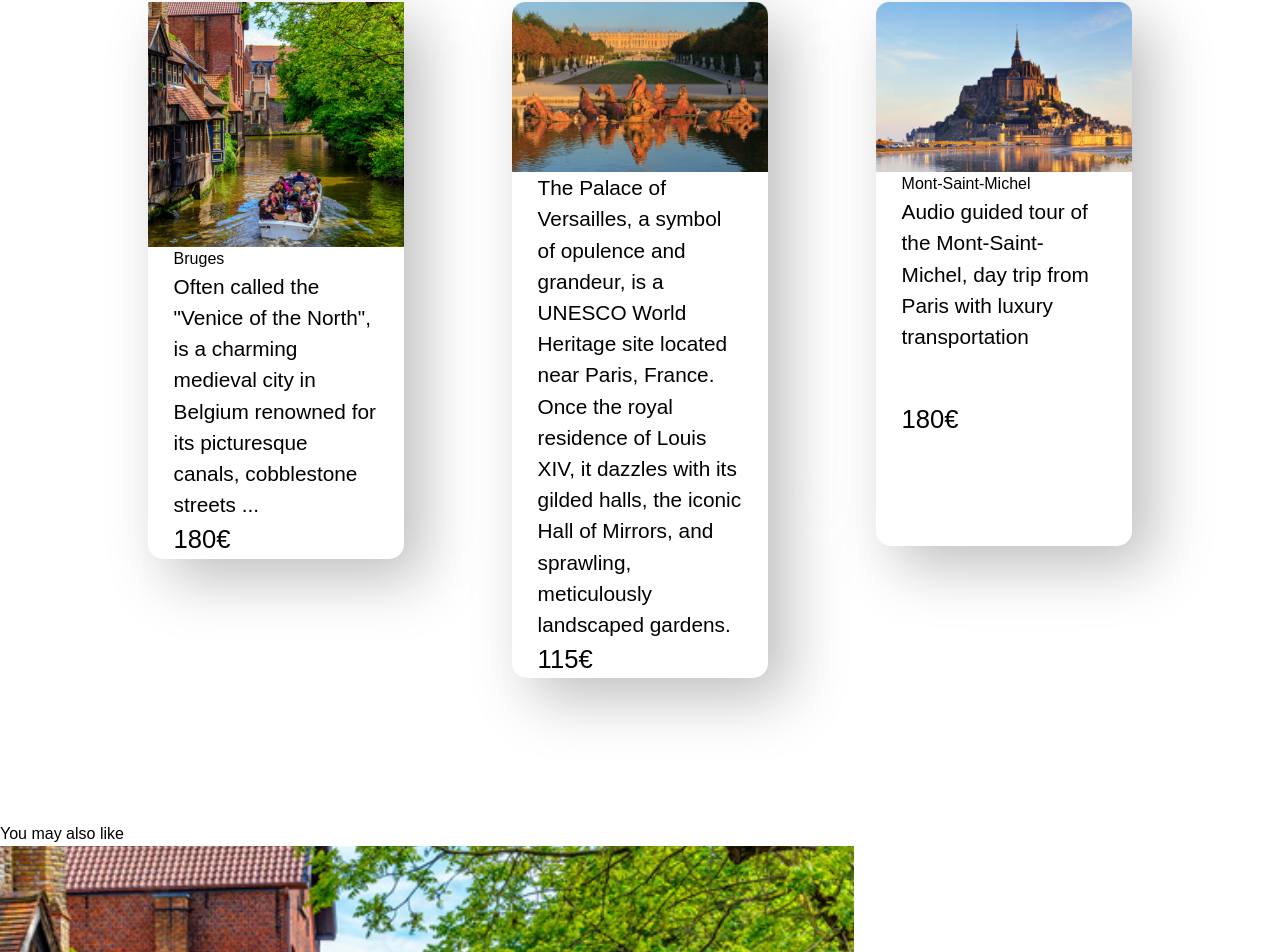
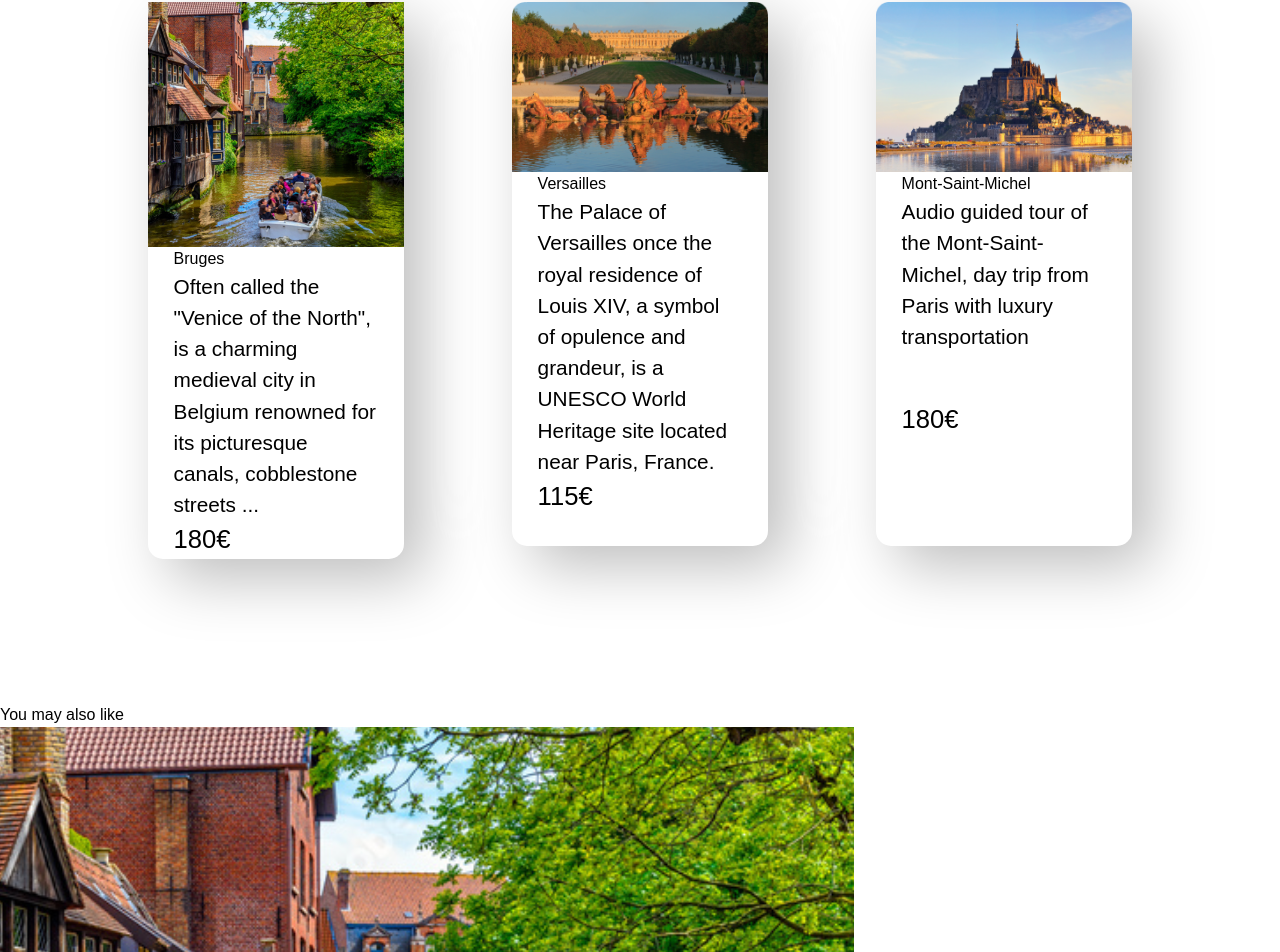
Before and after one commit to AdryanPro/parisTour, a React (Vite) app: page /D-Day in a window 1280 px wide. Shown: the part 2495-3447 px from the top of the page. Built offline with nearby package versions, Linux system fonts and the light colour scheme.

Commit message:
Card responsive fix but small bug still on img of Bruges cards idk why

```diff
--- a/src/css/Responsive/ResponsiveBruges.css
+++ b/src/css/Responsive/ResponsiveBruges.css
@@ -318,9 +318,6 @@
         margin-left: 18vw;
         margin-top: 24vh;
      }
-     .CardsBruges{
-        min-height: 37vh;
-     }
     .carrousel {
     position: relative; /* To allow absolutely positioned children */
     display: flex;
@@ -367,9 +364,23 @@
     right: -49% !important; /* Adjust as needed */
     top: 66% !important;
     }
-
+    .CardsBruges{
+        min-height: 42vh;
+        overflow: hidden;
+        object-fit: contain;
+     }
+     .BrugesCardImg{
+        max-height: 192px;
+        min-height: 190px;
+        max-width: 56%;
+        min-width: 50%;
+        border-radius: 24px 24px 0 0; /* Top-left and top-right corners are rounded */
+     }
 }
 @media (min-width: 2000px){
+    .BrugesHeader{
+        min-width: 87vw;
+    }
     .BrugesImg{
         margin-top: 50vh !important;
     }
--- a/src/css/Responsive/ResponsiveDday.css
+++ b/src/css/Responsive/ResponsiveDday.css
@@ -91,12 +91,14 @@
   }
   .PrevMobile {
     left: 3% !important; /* Adjust as needed */
-    top: 62% !important;
+    top: 20% !important;
+    /* margin-bottom: 60% !important; */
   }
   /* Place the Next button on the right */
   .NextMobile {
     right: 3% !important; /* Adjust as needed */
-    top: 62% !important;
+    top: 20% !important;
+    /* margin-bottom: 60% !important;  */
   }
   /* .SliderImgBtnDday {
       position: absolute;
@@ -318,9 +320,6 @@
         margin-left: 18vw;
         margin-top: 24vh;
      }
-     .CardsDday{
-        min-height: 37vh;
-     }
     .carrousel {
     position: relative; /* To allow absolutely positioned children */
     display: flex;
@@ -367,7 +366,14 @@
     right: -49% !important; /* Adjust as needed */
     top: 66% !important;
     }
-
+    .CardsDday{
+        min-height: 37vh;
+     }
+     .DdayCardImg{
+        max-height: 192px;
+        min-height: 190px;
+        border-radius: 24px 24px 0 0; /* Top-left and top-right corners are rounded */
+     }
 }
 @media (min-width: 2000px){
     .DdayImg{
@@ -377,6 +383,11 @@
         margin-top: 20vh;
     }
     .CardsDday{
-        min-height: 46vh;
-    }
+        min-height: 43vh;
+     }
+     .DdayCardImg{
+        /* max-height: 222px; */
+        min-height: 300px;
+        border-radius: 24px 24px 0 0; /* Top-left and top-right corners are rounded */
+     }
 }
--- a/src/css/Responsive/ResponsiveHome.css
+++ b/src/css/Responsive/ResponsiveHome.css
@@ -232,7 +232,7 @@
     .Cards{
         margin-bottom: 9vh;
         /* max-height: 59vh; */
-        min-height: 42vh;
+        min-height: 28vh !important;
     }
     .Section3H1{
         font-size: 3rem;
--- a/src/css/Responsive/ResponsiveMont.css
+++ b/src/css/Responsive/ResponsiveMont.css
@@ -317,9 +317,6 @@
         margin-left: 18vw;
         margin-top: 24vh;
      }
-     .CardsMont{
-        min-height: 37vh;
-     }
     .carrousel {
     position: relative; /* To allow absolutely positioned children */
     display: flex;
@@ -366,7 +363,14 @@
     right: -49% !important; /* Adjust as needed */
     top: 66% !important;
     }
-
+    .CardsMont{
+        min-height: 37vh;
+     }
+     .MontCardImg{
+        max-height: 192px;
+        min-height: 190px;
+        border-radius: 24px 24px 0 0; /* Top-left and top-right corners are rounded */
+     }
 }
 @media (min-width: 2000px){
     .MontImg{
--- a/src/css/Responsive/ResponsiveVersailles.css
+++ b/src/css/Responsive/ResponsiveVersailles.css
@@ -91,12 +91,12 @@
   }
   .PrevMobile {
     left: 3% !important; /* Adjust as needed */
-    top: 62% !important;
+    top: 10% !important;
   }
   /* Place the Next button on the right */
   .NextMobile {
     right: 3% !important; /* Adjust as needed */
-    top: 62% !important;
+    top: 10% !important;
   }
   /* .SliderImgBtnVersailles {
       position: absolute;
@@ -317,9 +317,6 @@
         margin-left: 18vw;
         margin-top: 24vh;
      }
-     .CardsVersailles{
-        min-height: 37vh;
-     }
     .carrousel {
     position: relative; /* To allow absolutely positioned children */
     display: flex;
@@ -358,14 +355,22 @@
     /* Place the Prev button on the left */
     .Prev {
     left: 3% !important; /* Adjust as needed */
-    top: 66% !important;
+    margin-top: 23% !important;
     }
 
     /* Place the Next button on the right */
     .Next {
     right: -49% !important; /* Adjust as needed */
-    top: 66% !important;
+    margin-top: 23% !important;
     }
+    .CardsVersailles{
+        min-height: 37vh;
+     }
+     .VersaillesCardImg{
+        max-height: 192px;
+        min-height: 190px;
+        border-radius: 24px 24px 0 0; /* Top-left and top-right corners are rounded */
+     }
 
 }
 @media (min-width: 2000px){
@@ -373,9 +378,18 @@
         margin-top: 50vh !important;
     }
     .VersaillesDescriptionSection{
-        margin-top: 20vh;
+        margin-top: 28vh;
     }
     .CardsVersailles{
         min-height: 46vh;
     }
+    .SliderImgBtnVersailles{
+        margin-top: 30%;
+    }
+    .Next{
+        top: 200% !important;
+    }
+    .Prev{
+        top: 200% !important;
+    }
 }
--- a/src/pages/Bruges.jsx
+++ b/src/pages/Bruges.jsx
@@ -483,15 +483,16 @@ export default function Bruges() {
         <div className="YouMayAlsoLikeBrugesSection">
           <h2 className='YouMayAlsoLikeBrugesH2'>You may also like</h2>
           <div className="BrugesCardWrapperYouMayAlsoLike">
-            <Link to='/Bruges' className='BrugesLinkCard'>
+          <Link to='/Versailles' className='BrugesLinkCard'>
               <div className='CardsBruges'>
-                  <img src={Bruges} className='BrugesCardImg' alt="Bruges" />
-                  <h3 className='CardH3'>Bruges</h3>
+                  <img src={Versailles} className='BrugesCardImg' alt="Versailles" />
+                  <h3 className='CardH3'>Versailles</h3>
                   <p className='CardBrugesP'>
-                    Often called the "Venice of the North", is a charming medieval city in Belgium renowned
-                    for its picturesque canals, cobblestone streets ...
+                  The Palace of Versailles once the royal residence of Louis XIV, a symbol of opulence and grandeur,
+                   is a UNESCO World
+                  Heritage site located near Paris, France.
                   </p>
-                  <p className='CardBrugesP Price'>180€</p>
+                  <p className='CardBrugesP Price'>115€</p>
               </div>
             </Link>
             <Link to='/D-Day' className='BrugesLinkCard'>
--- a/src/pages/Dday.jsx
+++ b/src/pages/Dday.jsx
@@ -501,11 +501,11 @@ export default function Dday() {
             <Link to='/Versailles' className='DdayLinkCard'>
               <div className='CardsDday'>
                   <img src={Versailles} className='DdayCardImg' alt="Versailles" />
+                  <h3 className='CardH3'>Versailles</h3>
                   <p className='CardDdayP'>
-                  The Palace of Versailles, a symbol of opulence and grandeur, is a UNESCO World
-                  Heritage site located near Paris, France. Once the royal residence of Louis XIV,
-                  it dazzles with its gilded halls, the iconic Hall of Mirrors, and sprawling, meticulously
-                  landscaped gardens.
+                  The Palace of Versailles once the royal residence of Louis XIV, a symbol of opulence and grandeur,
+                   is a UNESCO World
+                  Heritage site located near Paris, France.
                   </p>
                   <p className='CardDdayP Price'>115€</p>
               </div>
--- a/src/pages/Mont.jsx
+++ b/src/pages/Mont.jsx
@@ -516,10 +516,8 @@ export default function Mont() {
               <div className='CardsMont'>
                   <img src={Versailles} className='MontCardImg' alt="Versailles" />
                   <p className='CardMontP'>
-                  The Palace of Versailles, a symbol of opulence and grandeur, is a UNESCO World
-                  Heritage site located near Paris, France. Once the royal residence of Louis XIV,
-                  it dazzles with its gilded halls, the iconic Hall of Mirrors, and sprawling, meticulously
-                  landscaped gardens.
+                  The Palace of Versailles once the royal residence of Louis XIV, a symbol of opulence and grandeur, is a UNESCO World
+                  Heritage site located near Paris, France.
                   </p>
                   <p className='CardMontP Price'>115€</p>
               </div>
--- a/src/pages/Versailles.jsx
+++ b/src/pages/Versailles.jsx
@@ -213,14 +213,14 @@ export default function Versailles() {
           <h1 className="VersaillesPriceH1">{price} €/pers</h1>
           <h3 className='VersaillesBuyCardH3'>Chose a date :</h3>
           <form>
-            <input type="date"
-            className='DateSelecteur'
-            defaultValue={dateTimeLocal}
-            min={today}
-            value={selectedDate}
-            onChange={(e) => setSelectedDate(e.target.value)}
+            <input
+              type="date"
+              className="DateSelecteur"
+              min={today} // Set the minimum selectable date
+              value={selectedDate} // Controlled by React state
+              onChange={(e) => setSelectedDate(e.target.value)} // Updates state when changed
             />
-          </form>
+        </form>
 
 
           {/* Show available times only if a date is selected */}
```
